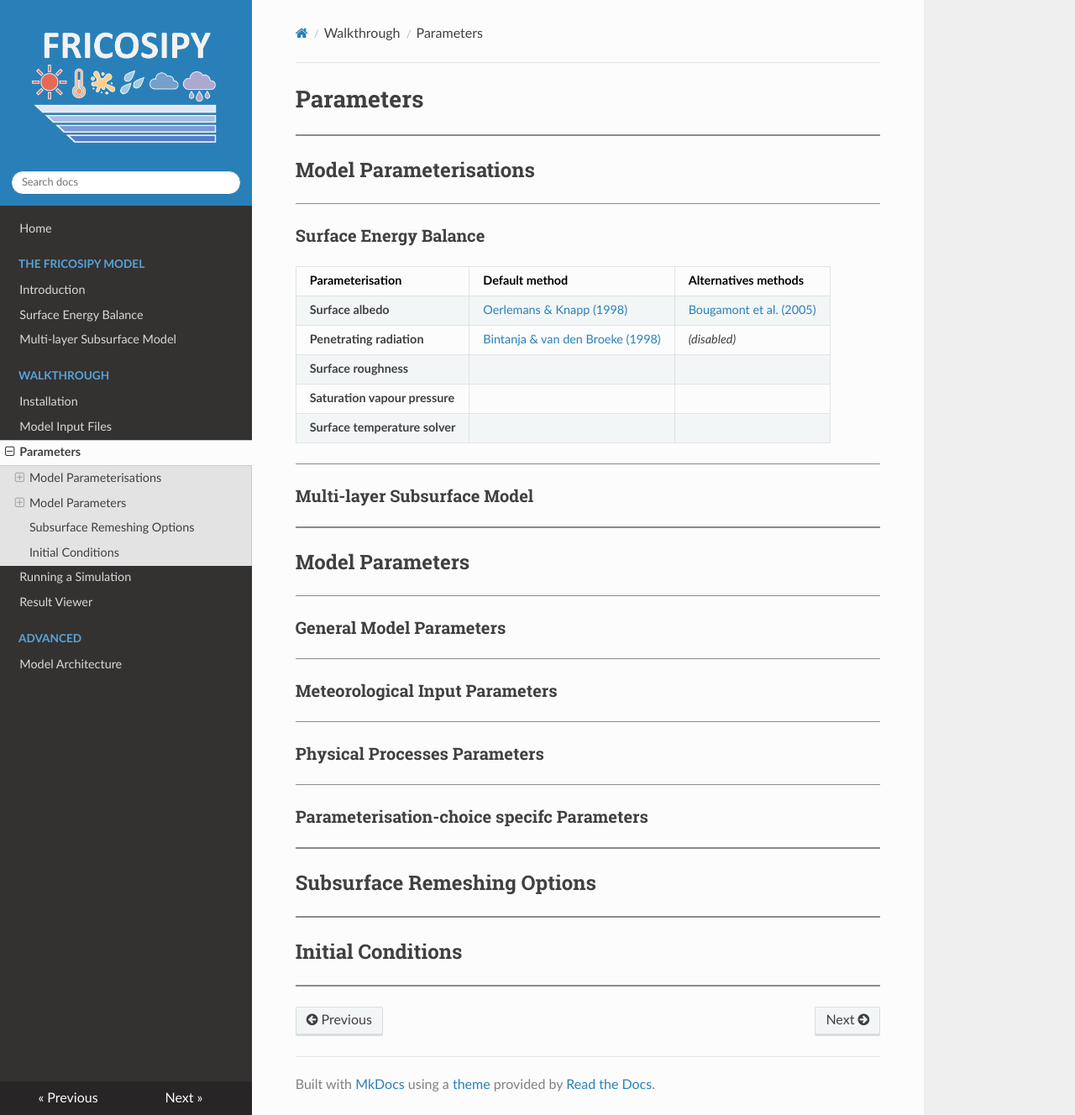
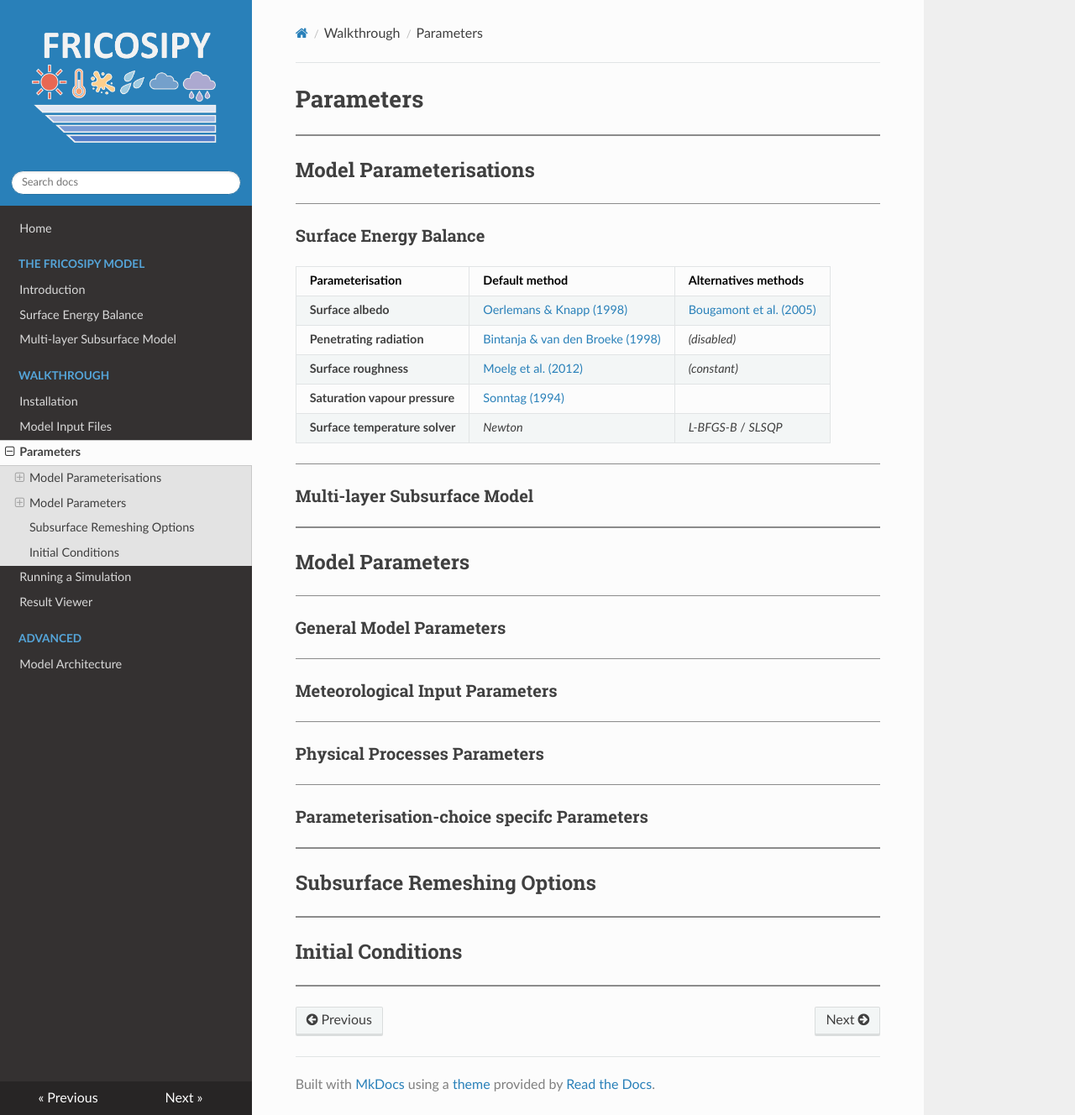
Before and after one commit to MarcusGastaldello/FRICOSIPY, an MkDocs documentation site: the page built from docs/parameters.md, in a window 1280 px wide and 1328 px high. Shown: the whole window at 84% size. Built offline with MkDocs 1.6.1, drawn with Linux system fonts in a browser that asks for light colours.

Commit message:
Update parameters.md

```diff
--- a/docs/parameters.md
+++ b/docs/parameters.md
@@ -18,9 +18,9 @@ og_description: A brief guide to optimum parameter selection for a FRICOSIPY sim
 |---|---|---|
 | **Surface albedo** | [Oerlemans & Knapp (1998)](https://doi.org/10.3189/S0022143000002574) | [Bougamont et al. (2005)](https://doi.org/10.1029/2005JF000348) |
 | **Penetrating radiation** | [Bintanja & van den Broeke (1998)](https://doi.org/10.1175/1520-0450(1995)034<0902:TSEBOA>2.0.CO;2) | *(disabled)* |
-| **Surface roughness** |  |  |
-| **Saturation vapour pressure** |  |  |
-| **Surface temperature solver** |  |  |
+| **Surface roughness** | [Moelg et al. (2012)](https://doi.org/10.5194/tc-6-1445-2012) | *(constant)* |
+| **Saturation vapour pressure** | [Sonntag (1994)](https://doi.org/10.1127/metz/3/1994/51) |  |
+| **Surface temperature solver** | *Newton* | *L-BFGS-B* / *SLSQP* |
 
 <hr style="height:1px; background-color:#8b8b8b; border:none;" />
 
```
